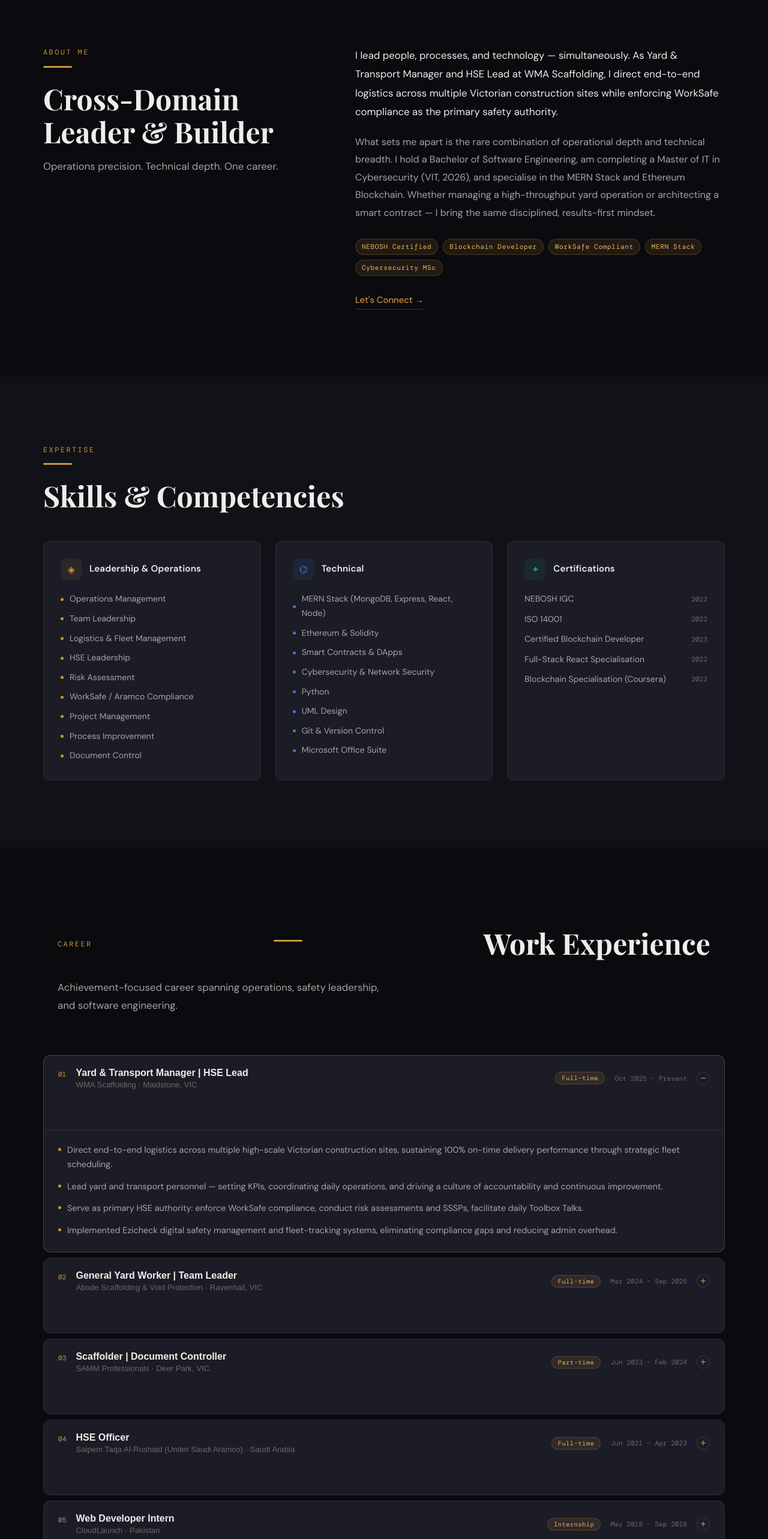
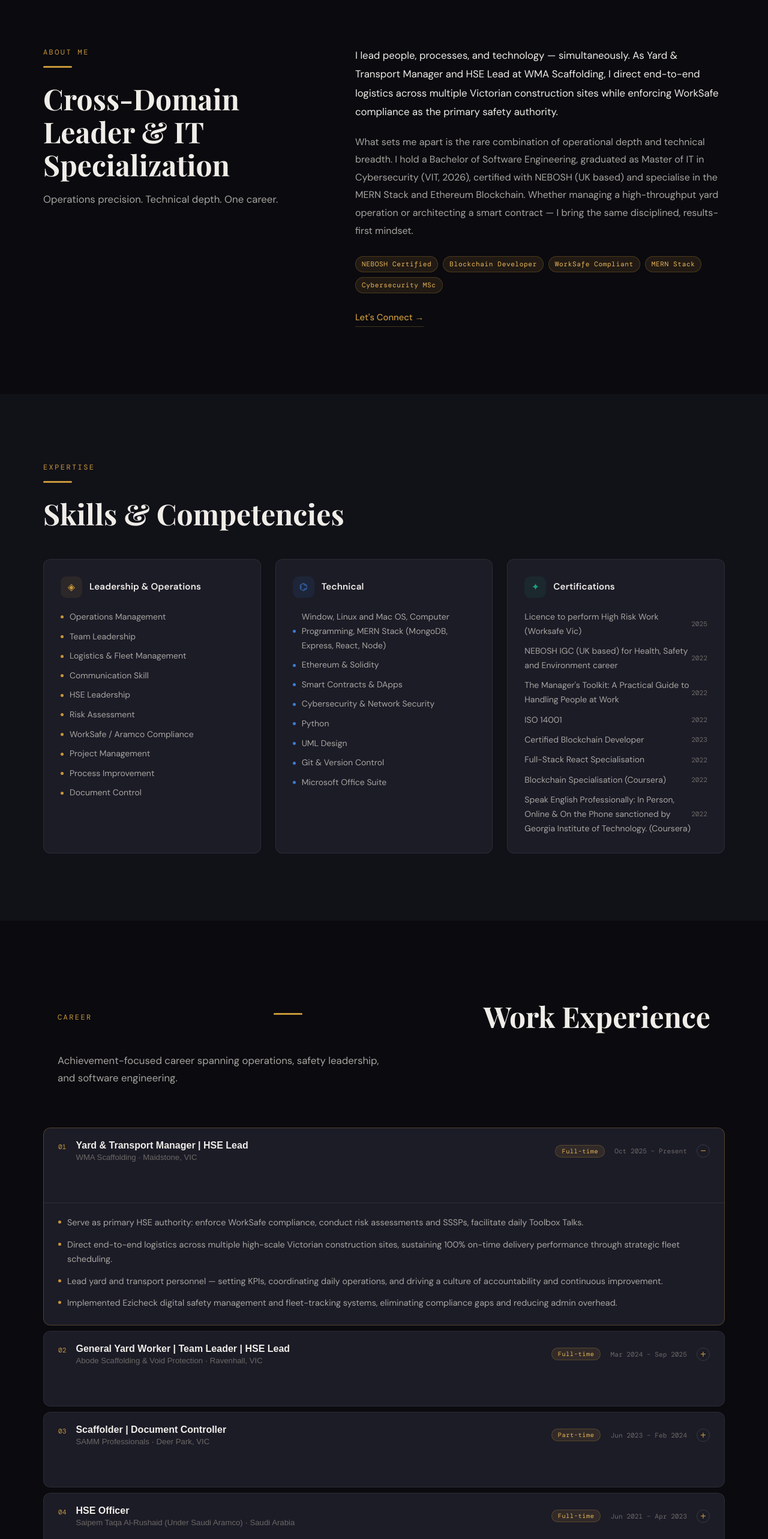
Before and after one commit to Mudasirrr/mudasir-portfolio, a React (Vite) app: page / in a window 1280 px wide. Shown: the part 860-3426 px from the top of the page at 60% size. Built offline with nearby package versions, Linux system fonts and the light colour scheme.

Commit message:
update record

```diff
--- a/src/data.js
+++ b/src/data.js
@@ -4,7 +4,7 @@ export const personal = {
   name: "Mudasir Hussain",
   title: "Operations & Technology Leader",
   tagline: "Where logistics precision meets digital innovation.",
-  bio: `I lead people, processes, and technology — simultaneously. As Yard & Transport Manager and HSE Lead at WMA Scaffolding, I direct end-to-end logistics across multiple Victorian construction sites while enforcing WorkSafe compliance as the primary safety authority.\n\nWhat sets me apart is the rare combination of operational depth and technical breadth. I hold a Bachelor of Software Engineering, am completing a Master of IT in Cybersecurity (VIT, 2026), and specialise in the MERN Stack and Ethereum Blockchain. Whether managing a high-throughput yard operation or architecting a smart contract — I bring the same disciplined, results-first mindset.`,
+  bio: `I lead people, processes, and technology — simultaneously. As Yard & Transport Manager and HSE Lead at WMA Scaffolding, I direct end-to-end logistics across multiple Victorian construction sites while enforcing WorkSafe compliance as the primary safety authority.\n\nWhat sets me apart is the rare combination of operational depth and technical breadth. I hold a Bachelor of Software Engineering, graduated as Master of IT in Cybersecurity (VIT, 2026), certified with NEBOSH (UK based) and specialise in the MERN Stack and Ethereum Blockchain. Whether managing a high-throughput yard operation or architecting a smart contract — I bring the same disciplined, results-first mindset.`,
   location: "Melbourne, VIC, Australia",
   email: "hmudasir714@gmail.com",
   linkedin: "https://linkedin.com/in/mudasirrr",
@@ -21,21 +21,25 @@ export const metrics = [
 
 export const skills = {
   leadership: [
-    "Operations Management", "Team Leadership", "Logistics & Fleet Management",
+    "Operations Management", "Team Leadership", "Logistics & Fleet Management", "Communication Skill",
     "HSE Leadership", "Risk Assessment", "WorkSafe / Aramco Compliance",
     "Project Management", "Process Improvement", "Document Control",
   ],
   technical: [
-    "MERN Stack (MongoDB, Express, React, Node)", "Ethereum & Solidity",
+    "Window, Linux and Mac OS,  Computer Programming, MERN Stack (MongoDB, Express, React, Node)", "Ethereum & Solidity",
     "Smart Contracts & DApps", "Cybersecurity & Network Security",
     "Python", "UML Design", "Git & Version Control", "Microsoft Office Suite",
   ],
   certifications: [
-    { name: "NEBOSH IGC", year: "2022" },
+    { name: "Licence to perform High Risk Work (Worksafe Vic)", year: "2025" },
+    { name: "NEBOSH IGC (UK based) for Health, Safety and Environment career", year: "2022" },
+    {name:"The Manager's Toolkit: A Practical Guide to Handling People at Work", year: "2022"},
     { name: "ISO 14001", year: "2022" },
     { name: "Certified Blockchain Developer", year: "2023" },
     { name: "Full-Stack React Specialisation", year: "2022" },
     { name: "Blockchain Specialisation (Coursera)", year: "2022" },
+    { name: "Speak English Professionally: In Person, Online & On the Phone sanctioned by Georgia Institute of Technology. (Coursera)", year: "2022" },
+
   ],
 };
 
@@ -47,14 +51,15 @@ export const experience = [
     period: "Oct 2025 – Present",
     type: "Full-time",
     bullets: [
+
+      "Serve as primary HSE authority: enforce WorkSafe compliance, conduct risk assessments and SSSPs, facilitate daily Toolbox Talks.",
       "Direct end-to-end logistics across multiple high-scale Victorian construction sites, sustaining 100% on-time delivery performance through strategic fleet scheduling.",
       "Lead yard and transport personnel — setting KPIs, coordinating daily operations, and driving a culture of accountability and continuous improvement.",
-      "Serve as primary HSE authority: enforce WorkSafe compliance, conduct risk assessments and SSSPs, facilitate daily Toolbox Talks.",
-      "Implemented Ezicheck digital safety management and fleet-tracking systems, eliminating compliance gaps and reducing admin overhead.",
+      "Implemented Ezicheck digital safety management and fleet-tracking systems, eliminating compliance gaps and reducing admin overhead."
     ],
   },
   {
-    title: "General Yard Worker | Team Leader",
+    title: "General Yard Worker | Team Leader | HSE Lead",
     company: "Abode Scaffolding & Void Protection",
     location: "Ravenhall, VIC",
     period: "Mar 2024 – Sep 2025",
--- a/src/sections/About.jsx
+++ b/src/sections/About.jsx
@@ -10,7 +10,7 @@ export default function About() {
         <div className={`reveal ${styles.left}`} ref={ref}>
           <span className="section-label">About Me</span>
           <div className="accent-line" />
-          <h2 className="section-title">Cross-Domain<br />Leader &amp; Builder</h2>
+          <h2 className="section-title">Cross-Domain<br />Leader &amp; IT Specialization</h2>
           <p className="section-sub">Operations precision. Technical depth. One career.</p>
         </div>
         <div className={styles.right}>
--- a/src/sections/Contact.jsx
+++ b/src/sections/Contact.jsx
@@ -22,7 +22,7 @@ export default function Contact() {
             <div className="accent-line" />
             <h2 className="section-title">Let's Work<br />Together</h2>
             <p className={styles.sub}>
-              Open to senior operations, managerial, HSE leadership, and IT/cybersecurity roles in Melbourne and beyond.
+              Open to senior operations, managerial, Health, Safety & Environment (HSE) leadership, and IT/cybersecurity roles in Melbourne and beyond.
             </p>
             <div className={styles.socials}>
               <a href={personal.linkedin} target="_blank" rel="noopener noreferrer" className={styles.social}>
--- a/src/sections/Education.jsx
+++ b/src/sections/Education.jsx
@@ -7,7 +7,7 @@ function EduCard({ ed, index }) {
   return (
     <div className={`card reveal ${styles.card}`} ref={ref} style={{ transitionDelay: `${index * 0.12}s` }}>
       <div className={styles.statusRow}>
-        <span className={`${styles.status} ${ed.status === 'In Progress' ? styles.active : styles.done}`}>
+        <span className={`${styles.status} ${ed.status === 'Graduated' ? styles.active : styles.done}`}>
           {ed.status}
         </span>
         <span className={styles.period}>{ed.period}</span>
```
